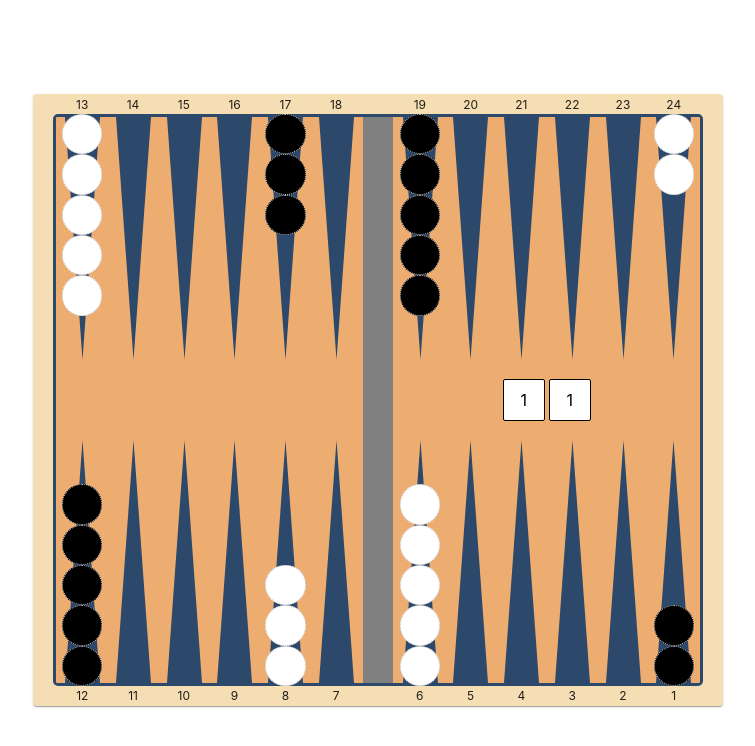
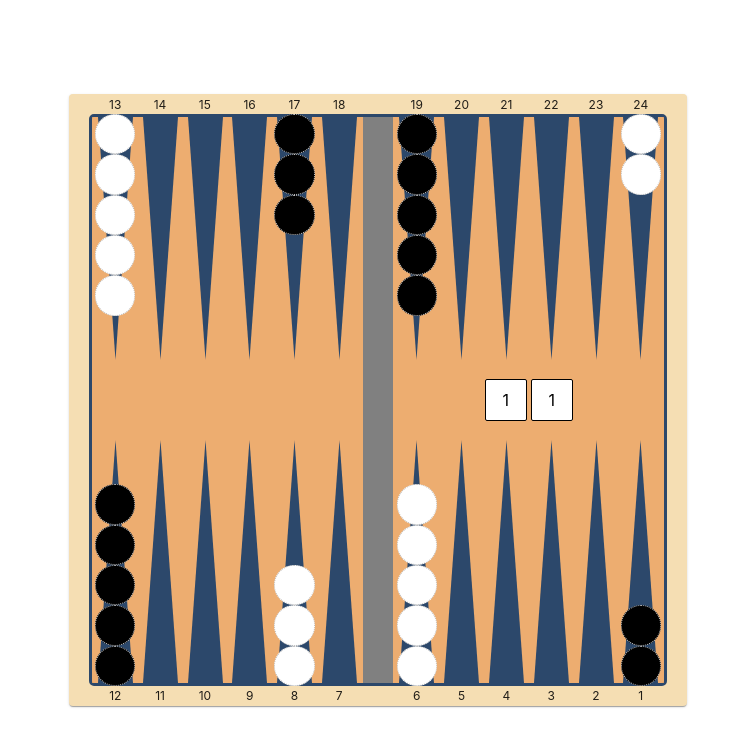
Before and after one commit to nodots/nodots-backgammon-client, a React (Create React App) app: page / in a window 1280 px wide. Shown: the top 746 px of the page, without its empty margins (262-1017 px from the left). Built offline with nearby package versions, Linux system fonts and the light colour scheme.

Commit message:
Reduced margin on points

```diff
--- a/src/Components/Point/Point.scss
+++ b/src/Components/Point/Point.scss
@@ -4,7 +4,7 @@
   background-size: 90% 100%;
   background-position: center;
   font-size: 0.75rem;
-  margin: 0 5px;
+  margin: 0 2px;
   display: flex;
   flex-direction: column;
   justify-content: flex-start;
```
